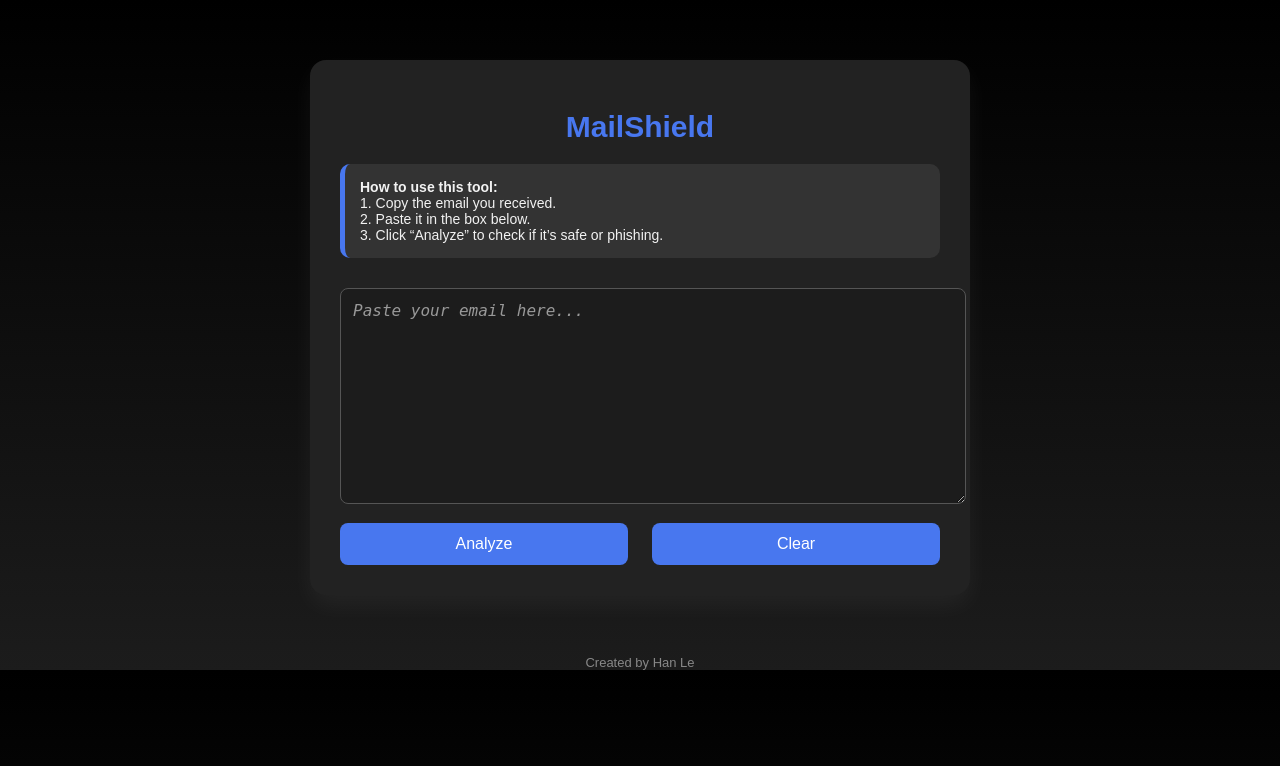
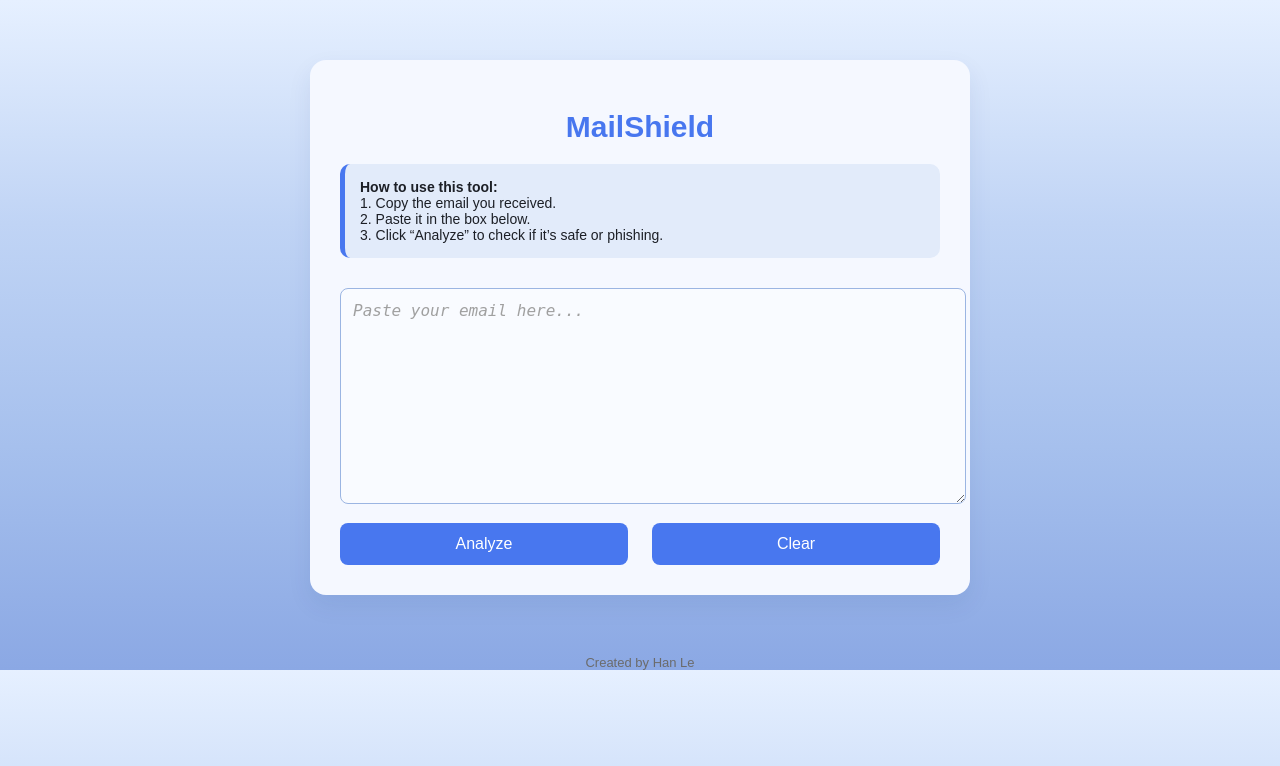
Before and after one commit to hann-le/MailShield, a Flask app: page / in a window 1280 px wide. Shown: the top 766 px of the page. Run offline with Flask 3, Linux system fonts and the light colour scheme; parts of the project's set-up code (start-up, migrations or seed data) failed here and were passed over.

Commit message:
index.html

```diff
--- a/templates/index.html
+++ b/templates/index.html
@@ -2,24 +2,24 @@
 <html lang="en">
 <head>
   <meta charset="UTF-8" />
-  <title> MailShield </title>
+  <title>MailShield</title>
   <style>
     body {
       font-family: Arial, sans-serif;
-      background: linear-gradient(to bottom, #000000, #1c1c1c);
+      background: linear-gradient(to bottom, #e6f0ff, #c0d4f5, #a6c0ed, #8ba8e4);
       margin: 0;
       padding: 0;
-      color: #f2f2f2;
+      color: #1c1f26;
     }
 
     .container {
       max-width: 600px;
-      background-color: #222222;
-      color: #f2f2f2;
+      background-color: #f5f8ff;
+      color: #1c1f26;
       margin: 60px auto;
       padding: 30px;
       border-radius: 16px;
-      box-shadow: 0 10px 25px rgba(255, 255, 255, 0.05);
+      box-shadow: 0 10px 25px rgba(0, 50, 120, 0.08);
       transition: transform 0.3s ease;
     }
 
@@ -35,7 +35,7 @@
     }
 
     .instructions {
-      background-color: #333333;
+      background-color: #e2ebfa;
       padding: 15px;
       border-left: 5px solid #4877ef;
       border-radius: 10px;
@@ -49,18 +49,20 @@
       padding: 12px;
       font-size: 16px;
       border-radius: 8px;
-      border: 1px solid #555555;
+      border: 1px solid #9bb5e2;
       resize: vertical;
       min-height: 120px;
       margin-top: 10px;
-      background-color: #1c1c1c;
-      color: #ffffff;
+      background-color: #f9fbff;
+      color: #1c1f26;
       transition: border-color 0.3s ease;
     }
+
     textarea::placeholder {
-      color: #999999;
+      color: #a0a0a0;
       font-style: italic;
     }
+
     textarea:focus {
       border-color: #4877ef;
       outline: none;
@@ -101,7 +103,7 @@
       font-weight: bold;
       padding: 16px;
       border-radius: 8px;
-      box-shadow: 0 4px 15px rgba(72, 119, 239, 0.5);
+      box-shadow: 0 4px 15px rgba(72, 119, 239, 0.4);
       opacity: 0;
       animation: fadeIn 0.6s forwards;
     }
@@ -126,7 +128,7 @@
       text-align: center;
       margin-top: 30px;
       font-size: 13px;
-      color: #888888;
+      color: #6b6b6b;
       user-select: none;
     }
 
```
